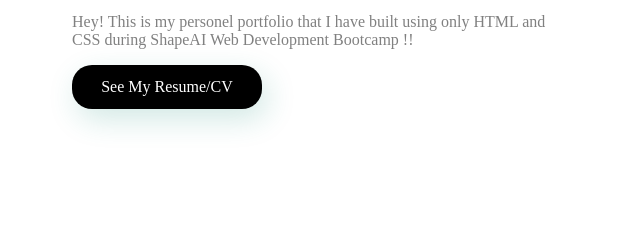
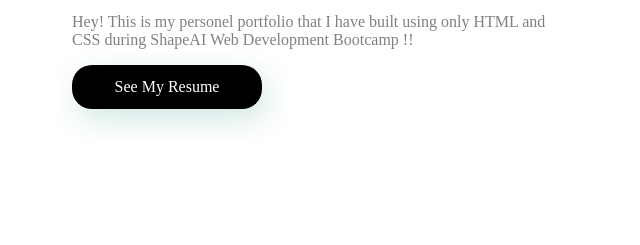
Before and after one commit to Satwik-pro/PortFolio, a plain HTML site: page index.html in a window 1280 px wide. Shown: the part 407-652 px from the top of the page, 606-1246 px from the left. Drawn offline with Linux system fonts and the light colour scheme.

Commit message:
Update index.html

```diff
--- a/index.html
+++ b/index.html
@@ -33,7 +33,7 @@
       <div class="main-text">
         <h1>Hello, I am <br>  Satwik Dash </h1>
         <p>Hey! This is my personel portfolio that I have built using only HTML and CSS during ShapeAI Web Development Bootcamp !! </p>
-        <a href="SatwikDash_Resume.html" class="resume-btn">See My Resume/CV</a>
+        <a href="SatwikDash_Resume.html" class="resume-btn">See My Resume</a>
       </div>
     </section>
     </div>
```
